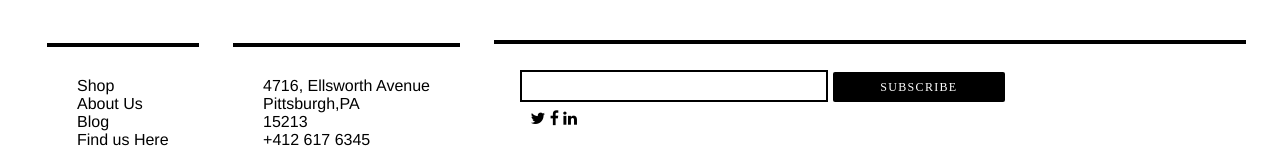
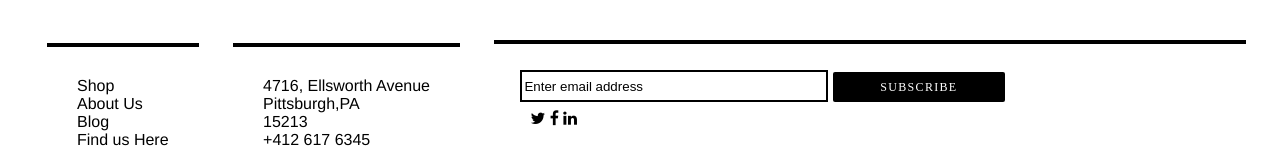
Before and after one commit to khjadhav/PUI-assignment-3, a plain HTML site: page about.html in a window 1280 px wide. Shown: the part 628-788 px from the top of the page. Drawn offline with Linux system fonts and the light colour scheme.

Commit message:
footer changes

```diff
--- a/about.html
+++ b/about.html
@@ -58,7 +58,7 @@
                     <div class="footer-email">
                         <ul>
                             <li id="email-input">
-                                <input id="email-address" type="email">
+                                <input id="email-address" type="email" placeholder="Enter email address">
                             </li>
                             <li>
                                 <button id="footer-button">SUBSCRIBE</button>
--- a/style.css
+++ b/style.css
@@ -141,6 +141,7 @@ centre these elements using flexbox*/
     display:inline;
     padding:0 8px 0 8px;
 }
+
 
 /*center align the images and the button*/
 .section-buttons{
```
Also changed, not shown: detailed-product1.html (+1 -1 lines), detailed-product2.html (+1 -1 lines), detailed-product3.html (+1 -1 lines), detailed-product4.html (+1 -1 lines), product.html (+1 -1 lines).
